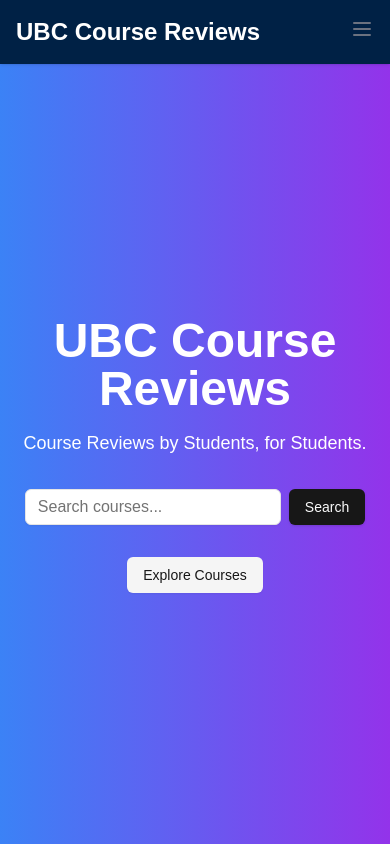
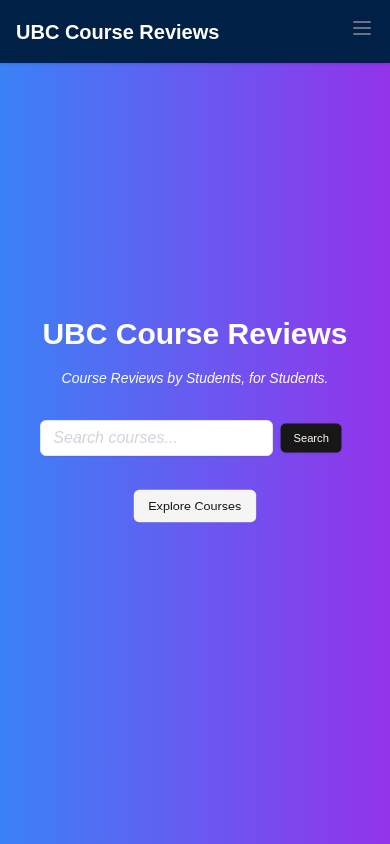
Before and after one commit to HaydenChan8619/ubc-course-reviews, a Next.js app: page / in a window 390 px wide. Built offline with nearby package versions, Linux system fonts and the light colour scheme.

Commit message:
mobile-landing page and nav bar

```diff
--- a/src/app/page.tsx
+++ b/src/app/page.tsx
@@ -45,22 +45,22 @@
           className="absolute top-0 left-0 w-full h-full"
         />
         <div className="relative text-center h-[40%]">
-          <h1 className="text-5xl font-bold mb-4">UBC Course Reviews</h1>
-          <p className="text-lg mb-8">Course Reviews by Students, for Students.</p>
+          <h1 className="text-3xl md:text-5xl font-bold mb-4">UBC Course Reviews</h1>
+          <p className="text-sm md:text-lg mb-8 italic">Course Reviews by Students, for Students.</p>
           <div className="flex justify-center mb-8">
             <Input
               type="text"
               placeholder="Search courses..."
-              className="w-64 md:w-96 bg-white text-black"
+              className="w-55 md:w-96 bg-white text-black"
               value={searchQuery}
               onChange={(e) => setSearchQuery(e.target.value)}
               onKeyDown={handleKeyDown}
             />
-            <Button className="ml-2"  onClick={handleSearch}>Search</Button>
+            <Button className="md:ml-2 scale-[0.8] md:scale-100" onClick={handleSearch}>Search</Button>
           </div>
           <div className="space-x-4" >
             <Link href='/courses'>
-              <Button variant="secondary">Explore Courses</Button>
+              <Button variant="secondary" className='scale-[0.9] md:scale-100'>Explore Courses</Button>
             </Link>
           </div>
         </div>
--- a/src/components/Navbar.tsx
+++ b/src/components/Navbar.tsx
@@ -8,7 +8,7 @@
     <nav className="sticky top-0 z-50 sauder-blue-bk text-white shadow">
       <div className="container mx-auto px-4 py-4 flex justify-between items-center">
         <Link href="/">
-          <span className="text-2xl font-bold cursor-pointer">UBC Course Reviews</span>
+          <span className="text-xl md:text-2xl font-bold cursor-pointer">UBC Course Reviews</span>
         </Link>
         {/* Desktop Navigation */}
         <div className="hidden md:flex space-x-4">
@@ -57,11 +57,6 @@
                 About
               </span>
             </Link>
-            <Link href="/contact">
-              <span className="block px-3 py-2 rounded-md text-base font-medium hover:underline cursor-pointer">
-                Contact
-              </span>
-            </Link>
           </div>
         </div>
       )}
--- a/src/components/ui/input.tsx
+++ b/src/components/ui/input.tsx
@@ -8,7 +8,7 @@
       <input
         type={type}
         className={cn(
-          "flex h-9 w-full rounded-md border border-input bg-transparent px-3 py-1 text-base shadow-sm transition-colors file:border-0 file:bg-transparent file:text-sm file:font-medium file:text-foreground placeholder:text-muted-foreground focus-visible:outline-none focus-visible:ring-1 focus-visible:ring-ring disabled:cursor-not-allowed disabled:opacity-50 md:text-sm",
+          "flex h-9 w-full rounded-md border border-input bg-transparent px-3 py-1 text-base shadow-sm transition-colors file:border-0 file:bg-transparent file:text-sm file:font-medium file:text-foreground placeholder:text-gray-300 placeholder:italic focus-visible:outline-none focus-visible:ring-1 focus-visible:ring-ring disabled:cursor-not-allowed disabled:opacity-50 md:text-sm",
           className
         )}
         ref={ref}
```
